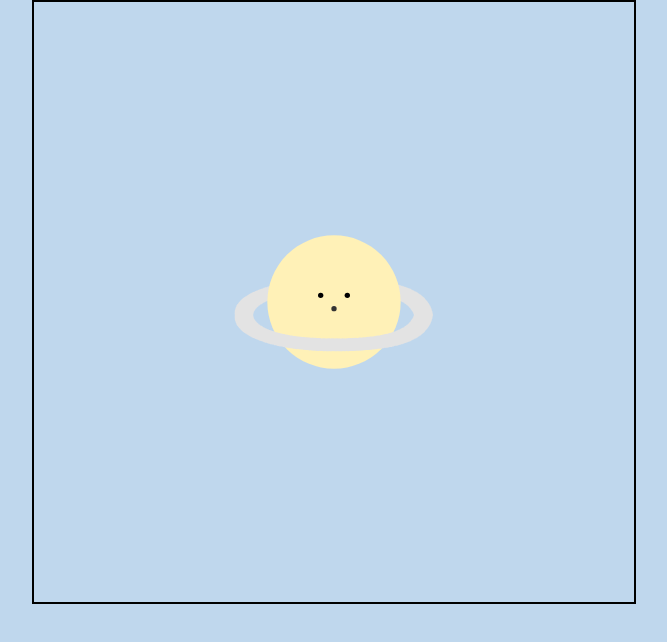
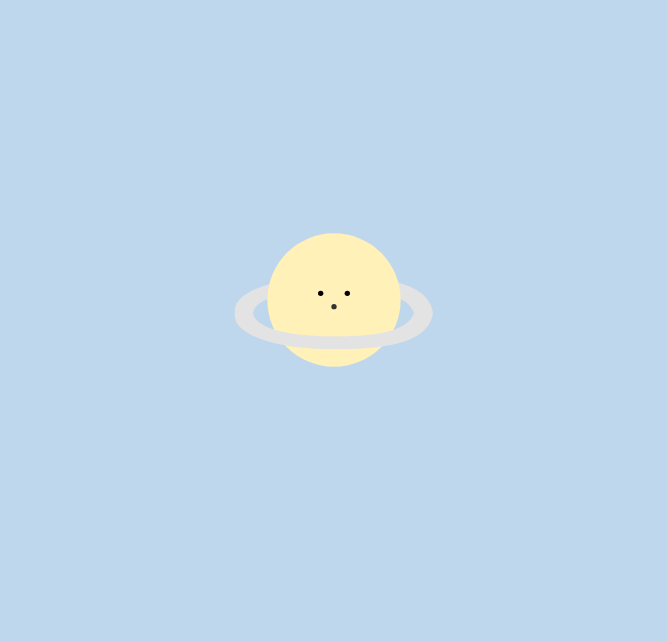
Before and after one commit to Wootecho-side/chrome-woowaplanet, a React (Vite) app: page / in a window 1280 px wide. Shown: the top 642 px of the page, without its empty margins (306-973 px from the left). Built offline with nearby package versions, Linux system fonts and the light colour scheme.

Commit message:
chore: 불필요 스타일 제거

```diff
--- a/src/components/Planet/Planet.styles.ts
+++ b/src/components/Planet/Planet.styles.ts
@@ -8,7 +8,6 @@ export const Wrapper = styled(motion.div)`
   display: flex;
   align-items: center;
   justify-content: center;
-  border: 2px solid #000;
 `;
 
 export const PlanetCore = styled.div`
```
